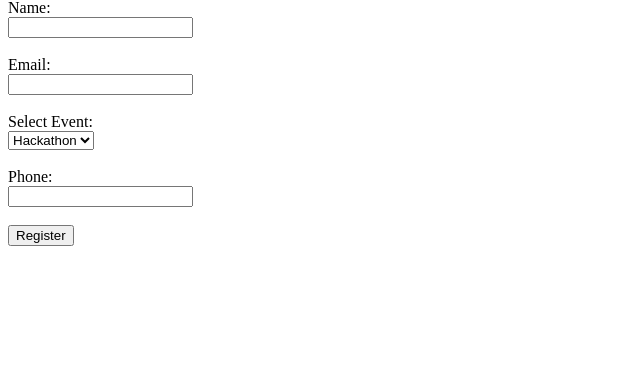
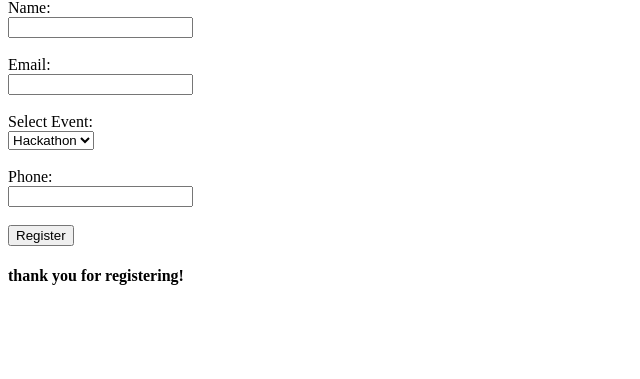
Before and after one commit to VPatil3155/event-registration, a Flask app: page / in a window 1280 px wide. Shown: the part 81-460 px from the top of the page, without its empty margins (0-640 px from the left). Run offline with Flask 3, Linux system fonts and the light colour scheme.

Commit message:
UI improvement

```diff
--- a/templates/index.html
+++ b/templates/index.html
@@ -6,6 +6,7 @@
 <body>
 
     <h1>Event Registration Form</h1>
+    </h4>
 
     <form method="POST">
         <label>Name:</label><br>
@@ -24,6 +25,7 @@
         <input type="tel" name="phone" required><br><br>
 
         <button type="submit">Register</button>
+        <h4>thank you for registering!</h4>
     </form>
 
 </body>
```
